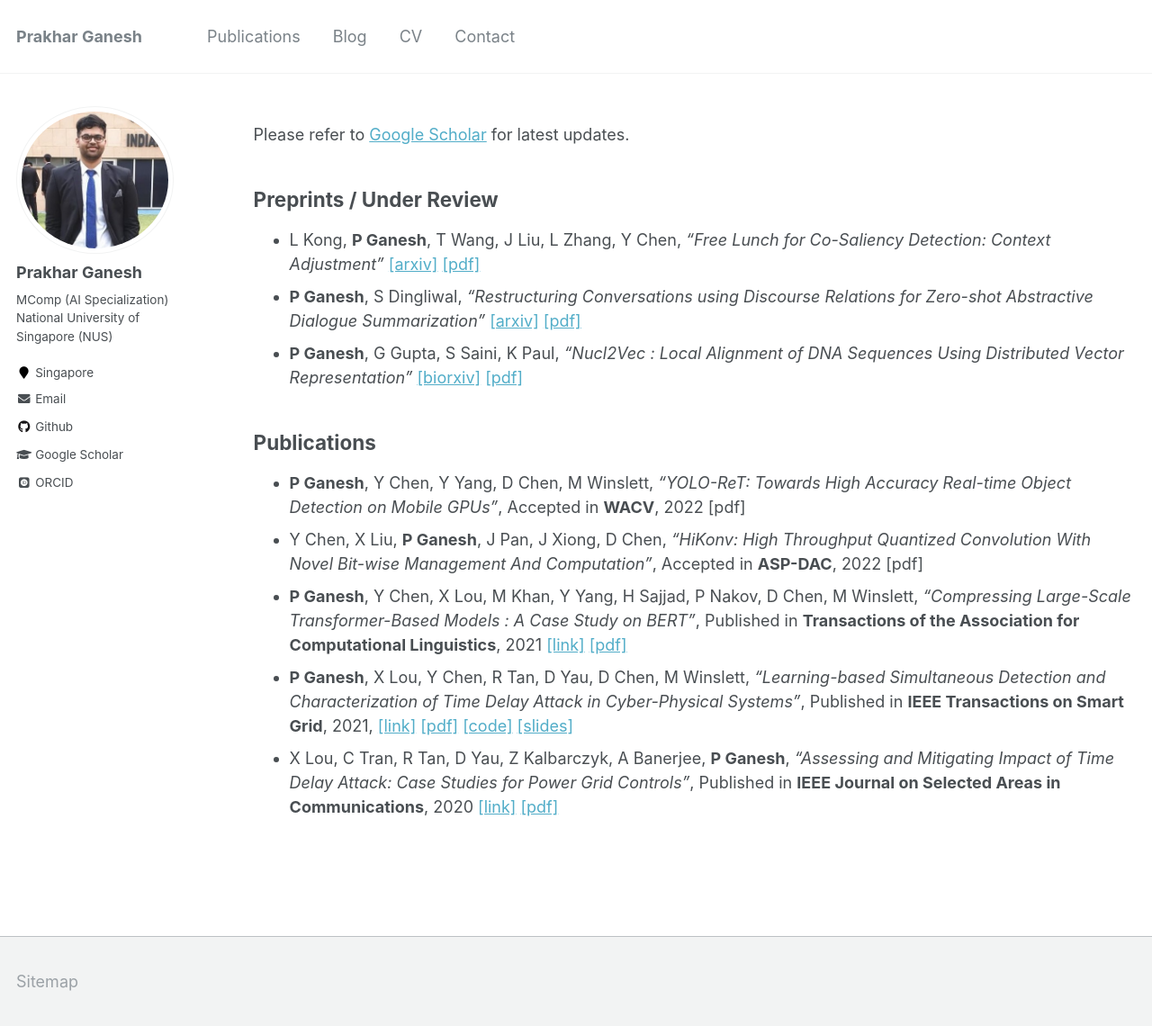
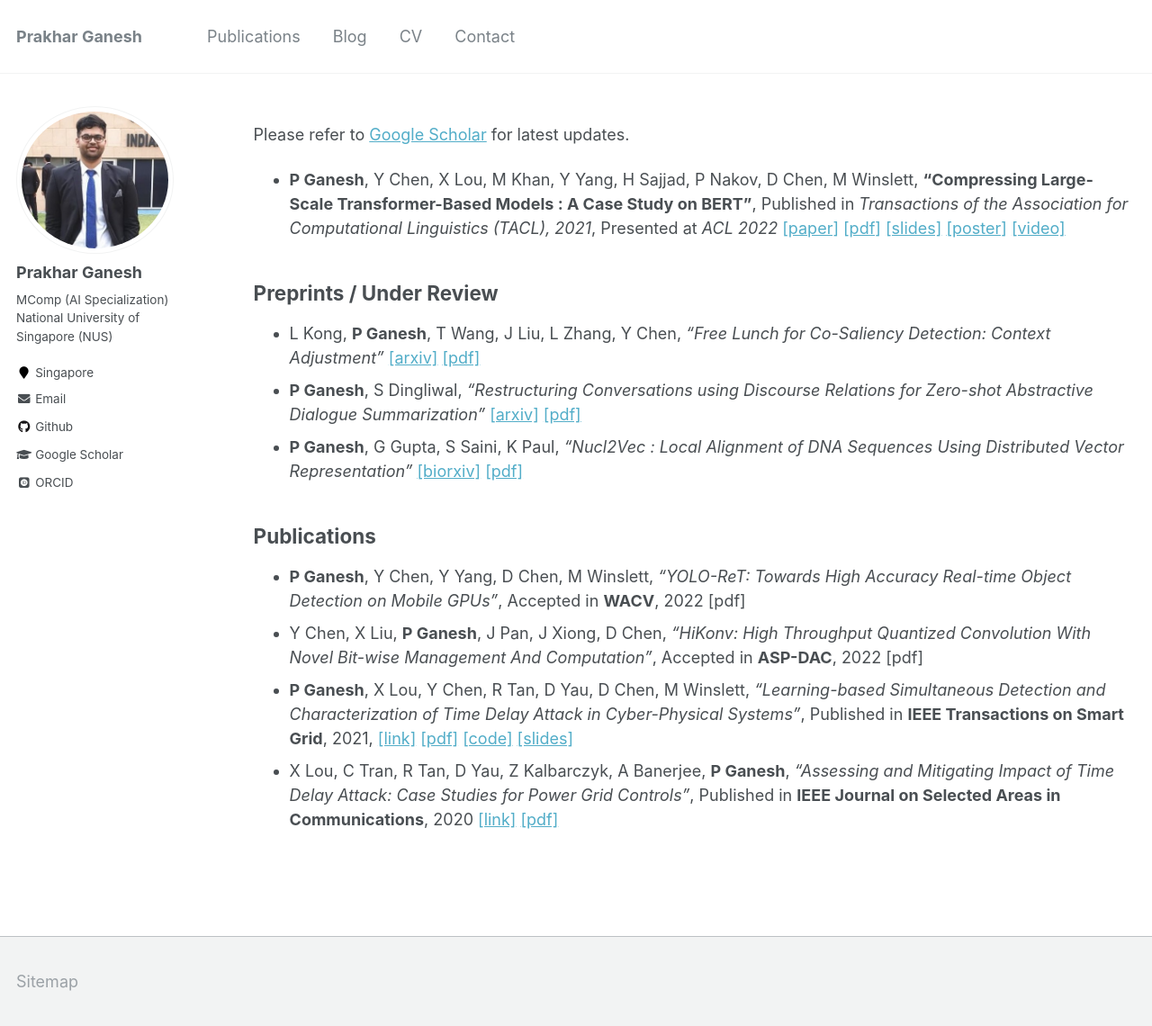
Before and after one commit to prakharg24/prakharg24.github.io, a Jekyll site: the page built from _pages/publications.md, in a window 1280 px wide and 1140 px high. Shown: the whole window at 90% size. Built offline with Jekyll 4.4.1, drawn with Linux system fonts in a browser that asks for light colours; some web fonts are replaced; some of the changed lines change nothing that is shown.

Commit message:
slides for bert compression

```diff
--- a/_pages/publications.md
+++ b/_pages/publications.md
@@ -6,6 +6,8 @@ author_profile: true
 ---
 
 Please refer to [Google Scholar](https://scholar.google.co.in/citations?user=Xd5QJoEAAAAJ&hl=en&oi=ao){:target="_blank"} for latest updates.
+
+* **P Ganesh**, Y Chen, X Lou, M Khan, Y Yang, H Sajjad, P Nakov, D Chen, M Winslett, **"Compressing Large-Scale Transformer-Based Models : A Case Study on BERT"**, Published in _Transactions of the Association for Computational Linguistics (TACL), 2021_, Presented at _ACL 2022_ [\[paper\]](https://direct.mit.edu/tacl/article/doi/10.1162/tacl_a_00413/107387/Compressing-Large-Scale-Transformer-Based-Models-A){:target="_blank"} [\[pdf\]](http://prakharg24.github.io/files/bert_compression.pdf){:target="_blank"} [\[slides\]](http://prakharg24.github.io/files/bert_compression_slides.pdf){:target="_blank"} [\[poster\]](http://prakharg24.github.io/files/bert_compression_poster.pdf){:target="_blank"} [\[video\]](https://drive.google.com/file/d/1FnrSMjpxDjSQZ85EQQZ4Cpqw33mi-riA/view?usp=sharing){:target="_blank"}
 
 
 ## Preprints / Under Review
@@ -21,7 +23,6 @@ Please refer to [Google Scholar](https://scholar.google.co.in/citations?user=Xd5
 
 * **P Ganesh**, Y Chen, Y Yang, D Chen, M Winslett, _"YOLO-ReT: Towards High Accuracy Real-time Object Detection on Mobile GPUs"_, Accepted in **WACV**, 2022 \[pdf\]
 * Y Chen, X Liu, **P Ganesh**, J Pan, J Xiong, D Chen, _"HiKonv: High Throughput Quantized Convolution With Novel Bit-wise Management And Computation"_, Accepted in **ASP-DAC**, 2022 \[pdf\]
-* **P Ganesh**, Y Chen, X Lou, M Khan, Y Yang, H Sajjad, P Nakov, D Chen, M Winslett, _"Compressing Large-Scale Transformer-Based Models : A Case Study on BERT"_, Published in **Transactions of the Association for Computational Linguistics**, 2021 [\[link\]](https://direct.mit.edu/tacl/article/doi/10.1162/tacl_a_00413/107387/Compressing-Large-Scale-Transformer-Based-Models-A){:target="_blank"} [\[pdf\]](http://prakharg24.github.io/files/bert_compression.pdf){:target="_blank"}
 * **P Ganesh**, X Lou, Y Chen, R Tan, D Yau, D Chen, M Winslett, _"Learning-based Simultaneous Detection and Characterization of Time Delay Attack in Cyber-Physical Systems"_, Published in **IEEE Transactions on Smart Grid**, 2021,
 [\[link\]](https://ieeexplore.ieee.org/abstract/document/9352977){:target="_blank"} [\[pdf\]](http://prakharg24.github.io/files/learning_cps.pdf){:target="_blank"} [\[code\]](https://github.com/prakharg24/tda){:target="_blank"} [\[slides\]](https://docs.google.com/presentation/d/1LDl2EMVAPyTNVsJE8wcf9DIoZgzefmnJ5lczgqPB1GE/edit#slide=id.gc6fa3c898_0_0){:target="_blank"}
 * X Lou, C Tran, R Tan, D Yau, Z Kalbarczyk, A Banerjee, **P Ganesh**, _"Assessing and Mitigating Impact of Time Delay Attack: Case Studies for Power Grid Controls"_,  Published in **IEEE Journal on Selected Areas in Communications**, 2020
```
Also changed, not shown: 2 other files.
